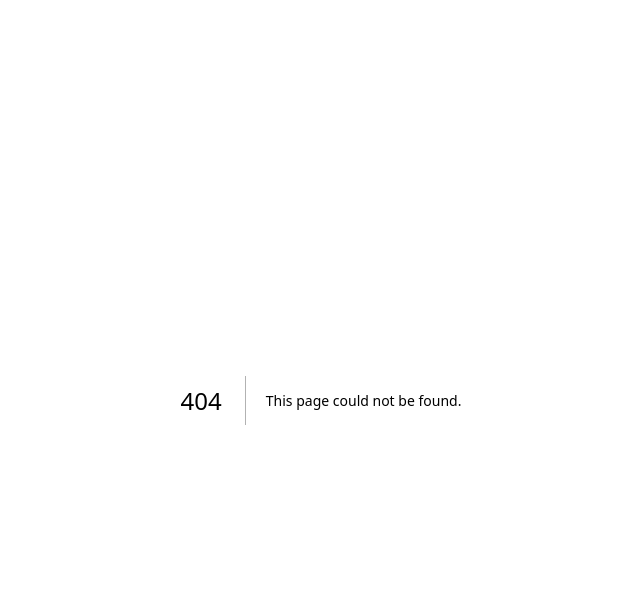
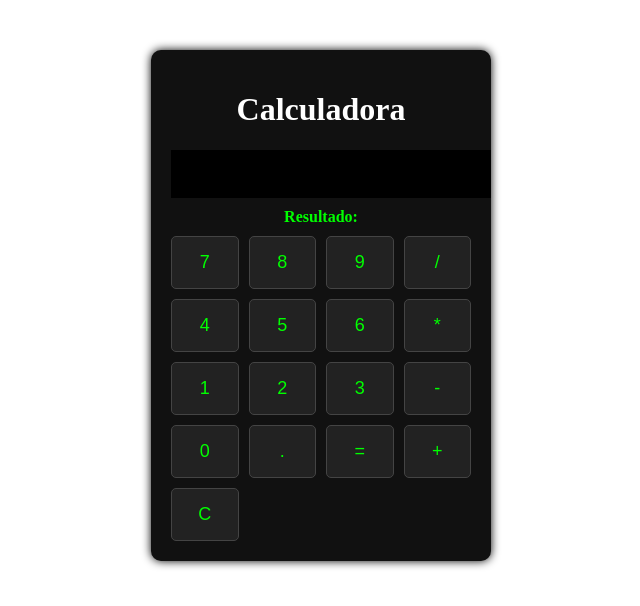
Before and after one commit to Albano15/programacao_scripts, a Next.js app in the folder primeiro-app/: page /calculadora in a window 1280 px wide. Before the commit this address had no page. Shown: the top 606 px of the page, without its empty margins (319-959 px from the left). Built offline with nearby package versions, Linux system fonts and the light colour scheme.

Commit message:
calculadora

```diff
--- /dev/null
+++ b/primeiro-app/app/calculadora/components/Botao.tsx
@@ -0,0 +1,23 @@
+type BotaoProps = {
+    valor: string;
+    onClick: (valor: string) => void;
+};
+
+export default function Botao({ valor, onClick }: BotaoProps) {
+    return (
+        <button
+            onClick={() => onClick(valor)}
+            style={{
+                fontSize: '18px',
+                padding: '15px',
+                borderRadius: '5px',
+                backgroundColor: '#222',
+                color: '#0f0',
+                border: '1px solid #444',
+                cursor: 'pointer'
+            }}
+        >
+            {valor}
+        </button>
+    );
+}
--- /dev/null
+++ b/primeiro-app/app/calculadora/components/Calculadora.tsx
@@ -0,0 +1,55 @@
+'use client';
+import { useState } from 'react';
+import Botao from './Botao';
+import Display from './Display';
+import Resultado from './Resultado';
+
+const botoes = ['7', '8', '9', '/', '4', '5', '6', '*', '1', '2', '3', '-', '0', '.', '=', '+', 'C'];
+
+export default function Calculadora() {
+    const [display, setDisplay] = useState('');
+    const [resultado, setResultado] = useState('');
+
+    const handleClick = (valor: string) => {
+        if (valor === 'C') {
+            setDisplay('');
+            setResultado('');
+        } else if (valor === '=') {
+            try {
+                const res = eval(display);
+                setResultado(res.toString());
+            } catch {
+                setResultado('Erro');
+            }
+        } else {
+            setDisplay(display + valor);
+        }
+    };
+
+    return (
+        <div style={{
+            maxWidth: 300,
+            margin: '50px auto',
+            textAlign: 'center',
+            backgroundColor: '#111',
+            padding: '20px',
+            borderRadius: '10px',
+            color: '#fff',
+            boxShadow: '0 0 10px #000'
+        }}>
+            <h1>Calculadora</h1>
+            <Display value={display} />
+            <Resultado value={resultado} />
+            <div style={{
+                display: 'grid',
+                gridTemplateColumns: 'repeat(4, 1fr)',
+                gap: '10px',
+                marginTop: '10px'
+            }}>
+                {botoes.map((b) => (
+                    <Botao key={b} valor={b} onClick={handleClick} />
+                ))}
+            </div>
+        </div>
+    );
+}
--- /dev/null
+++ b/primeiro-app/app/calculadora/components/Display.tsx
@@ -0,0 +1,23 @@
+type DisplayProps = {
+    value: string;
+};
+
+export default function Display({ value }: DisplayProps) {
+    return (
+        <input
+            type="text"
+            value={value}
+            readOnly
+            style={{
+                width: '100%',
+                fontSize: '24px',
+                marginBottom: '10px',
+                textAlign: 'right',
+                backgroundColor: '#000',
+                color: '#0f0',
+                border: 'none',
+                padding: '10px'
+            }}
+        />
+    );
+}
--- /dev/null
+++ b/primeiro-app/app/calculadora/components/Resultado.tsx
@@ -0,0 +1,11 @@
+type ResultadoProps = {
+    value: string;
+};
+
+export default function Resultado({ value }: ResultadoProps) {
+    return (
+        <div style={{ marginBottom: '10px', color: '#0f0' }}>
+            <strong>Resultado: {value}</strong>
+        </div>
+    );
+}
--- /dev/null
+++ b/primeiro-app/app/calculadora/page.tsx
@@ -0,0 +1,6 @@
+'use client';
+import Calculadora from './components/Calculadora';
+
+export default function Page() {
+    return <Calculadora />;
+}
```
Also changed, not shown: primeiro-app/app/Aula3/page.js (deleted, +0 -17 lines), primeiro-app/app/blog/page.js (deleted, +0 -13 lines), primeiro-app/app/page.js (deleted, +0 -15 lines), primeiro-app/app/README.md.
